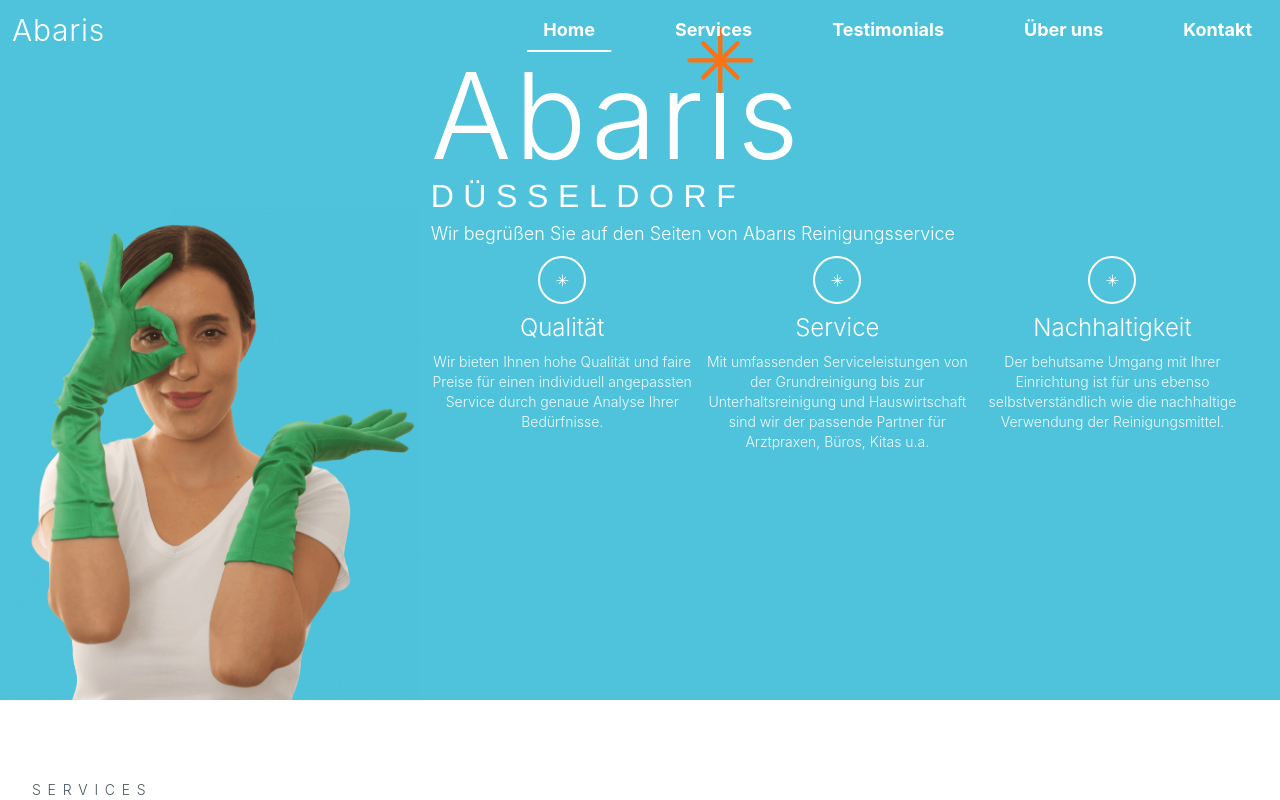
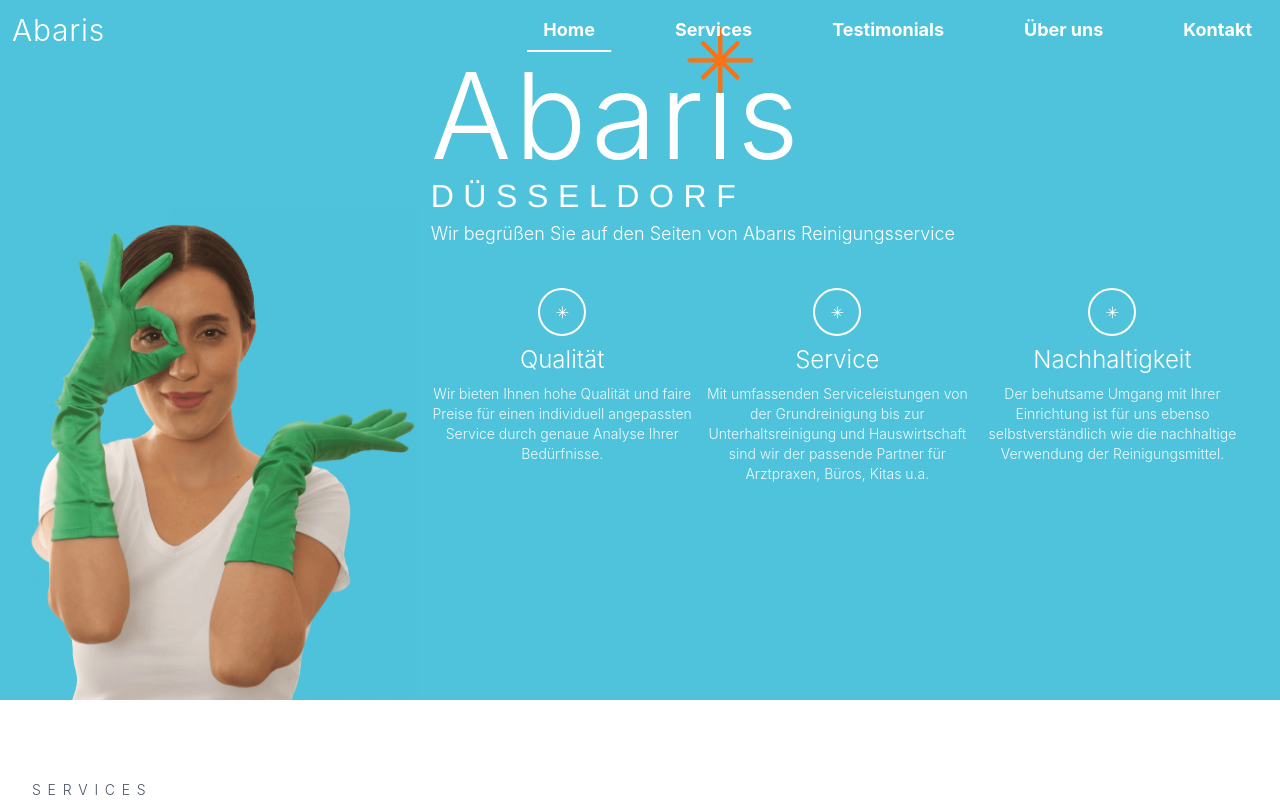
Before and after one commit to ecoezer/abaris, a React (Vite) app: page / in a window 1280 px wide. Shown: the top 800 px of the page. Built offline with nearby package versions, Linux system fonts and the light colour scheme.

Commit message:
Updated Hero.jsx

```diff
--- a/src/components/Hero.jsx
+++ b/src/components/Hero.jsx
@@ -50,7 +50,7 @@ function Hero() {
               </div>
 
               {/* Feature Cards */}
-              <div className="grid grid-cols-1 sm:grid-cols-2 md:grid-cols-3 lg:grid-cols-3 gap-2 md:gap-3 w-full pb-3 md:pb-0">
+              <div className="grid grid-cols-1 sm:grid-cols-2 md:grid-cols-3 lg:grid-cols-3 gap-2 md:gap-3 w-full pb-3 md:pb-0 pt-6 md:pt-8">
                 {/* Qualität */}
                 <div className="flex flex-col items-center text-center group h-full">
                   <div className="mb-1 md:mb-1 lg:mb-2 flex items-center justify-center w-10 md:w-10 lg:w-12 h-10 md:h-10 lg:h-12 rounded-full border-2 border-white transition-all duration-300 group-hover:scale-110 group-hover:bg-white group-hover:bg-opacity-10">
```
